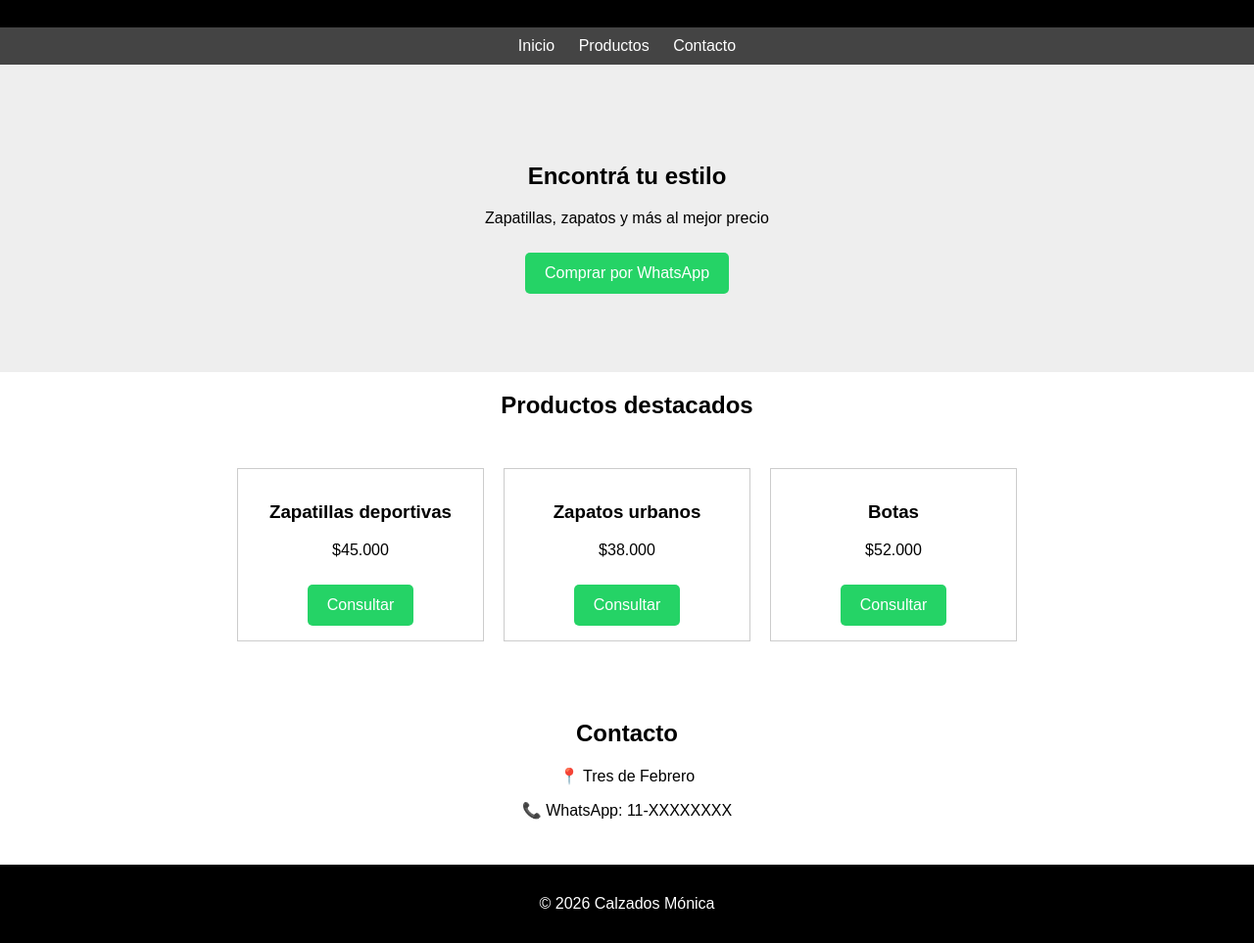
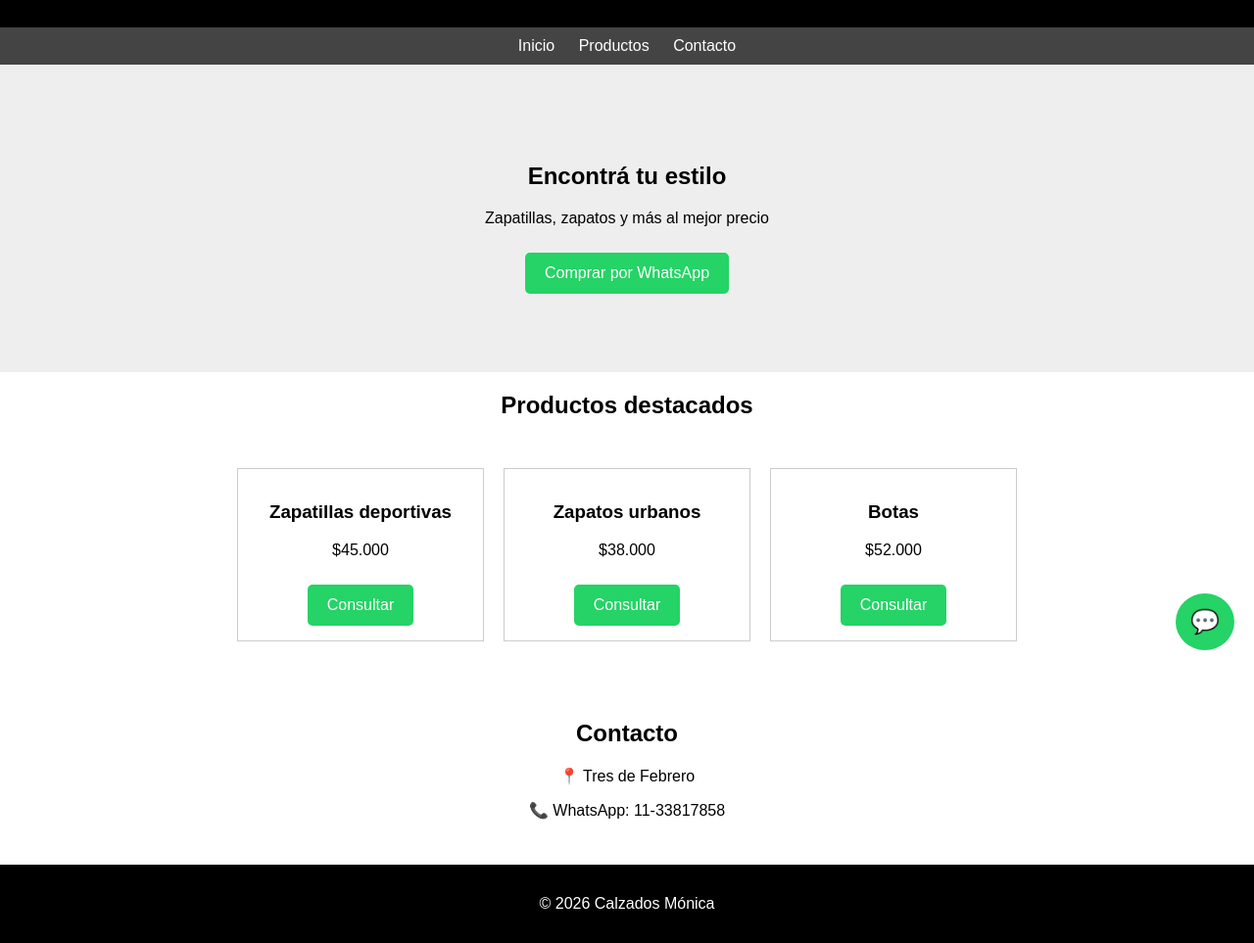
Before and after one commit to calzados-monica/Calzados-M-nica, a plain HTML site: page index.html in a window 1280 px wide. Shown: the part 116-1079 px from the top of the page at 98% size. Drawn offline with Linux system fonts and the light colour scheme.

Commit message:
Agrego botó de WhatsApp

```diff
--- a/index.html
+++ b/index.html
@@ -97,7 +97,7 @@
 <section id="contacto" style="text-align:center; padding:30px;">
   <h2>Contacto</h2>
   <p>📍 Tres de Febrero</p>
-  <p>📞 WhatsApp: 11-XXXXXXXX</p>
+  <p>📞 WhatsApp: 11-33817858</p>
 </section>
 
 <footer>
@@ -105,4 +105,21 @@
 </footer>
 
 </body>
+  <a href="https://wa.me/54911TU_NUMERO" target="_blank" class="whatsapp">
+  💬
+</a>
+
+<style>
+.whatsapp {
+  position: fixed;
+  bottom: 20px;
+  right: 20px;
+  background: #25D366;
+  color: white;
+  font-size: 24px;
+  padding: 15px;
+  border-radius: 50%;
+  text-decoration: none;
+}
+</style>
 </html>
```
